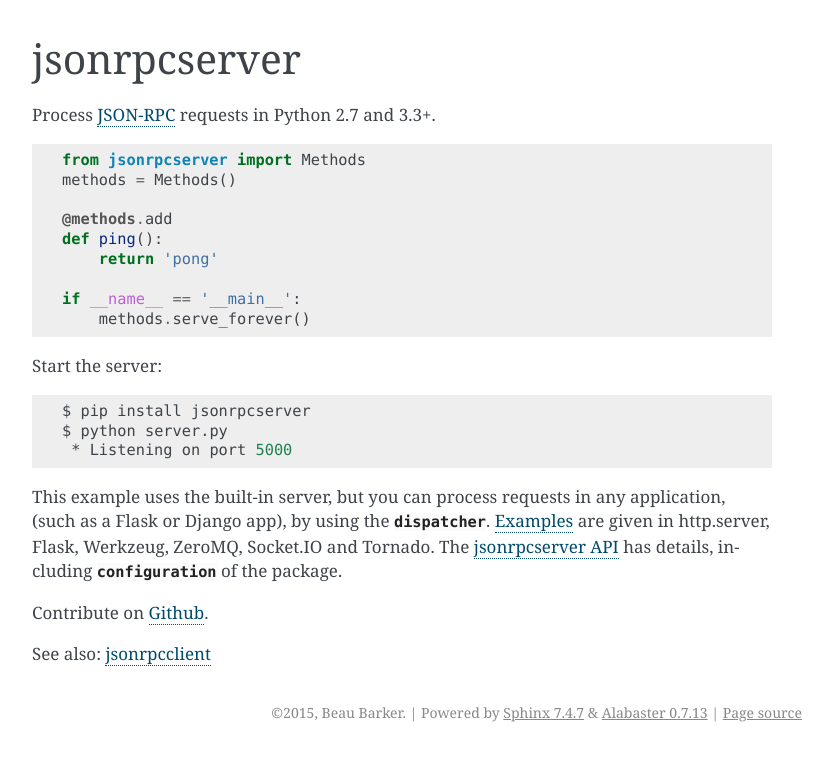
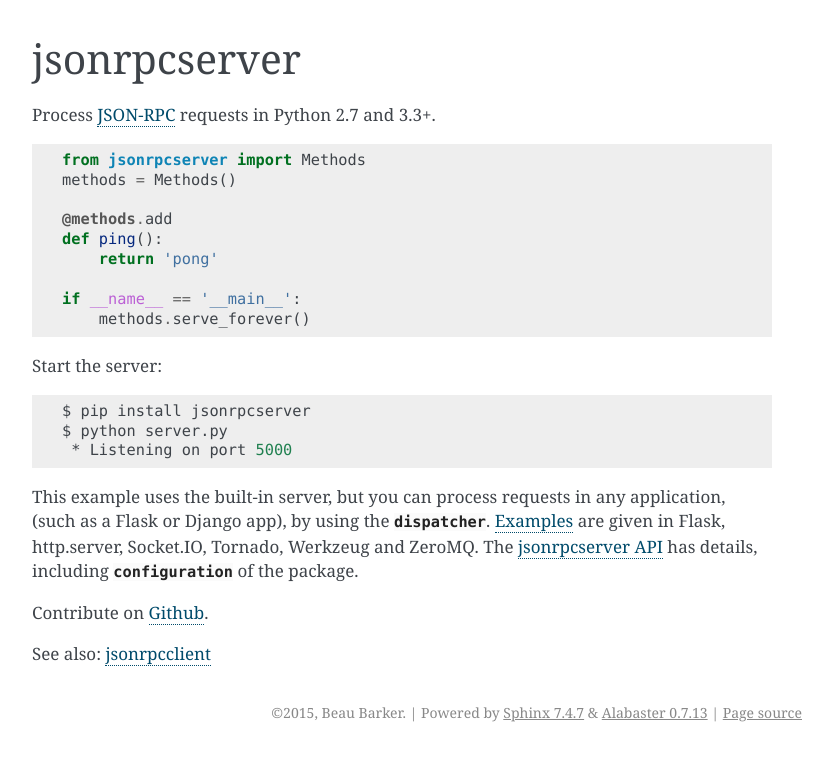
Before and after one commit to explodinglabs/jsonrpcserver, a Sphinx documentation site: the page built from doc/index.rst, in a window 1280 px wide. Shown: the top 761 px of the page, without its empty margins (238-1070 px from the left). Built offline with Sphinx 7.4.7, drawn with Linux system fonts in a browser that asks for light colours.

Commit message:
Adjust documentation wording

```diff
--- a/doc/examples.rst
+++ b/doc/examples.rst
@@ -38,7 +38,7 @@
 
 See `blog post <https://bcb.github.io/jsonrpc/flask>`__.
 
-Http.server
+http.server
 ===========
 
 Python's built-in `http.server
--- a/doc/index.rst
+++ b/doc/index.rst
@@ -25,8 +25,14 @@
 
 This example uses the built-in server, but you can process requests in any
 application, (such as a Flask or Django app), by using the :mod:`dispatcher`.
-:doc:`Examples <examples>` are given in http.server, Flask, Werkzeug, ZeroMQ,
-Socket.IO and Tornado. The :doc:`api` has details, including
+:doc:`Examples <examples>` are given in
+Flask,
+http.server,
+Socket.IO,
+Tornado,
+Werkzeug and
+ZeroMQ.
+The :doc:`api` has details, including
 :mod:`configuration <config>` of the package.
 
 Contribute on `Github <https://github.com/bcb/jsonrpcserver>`_.
```
Also changed, not shown: other parts of doc/examples.rst (+1 -1 lines).
